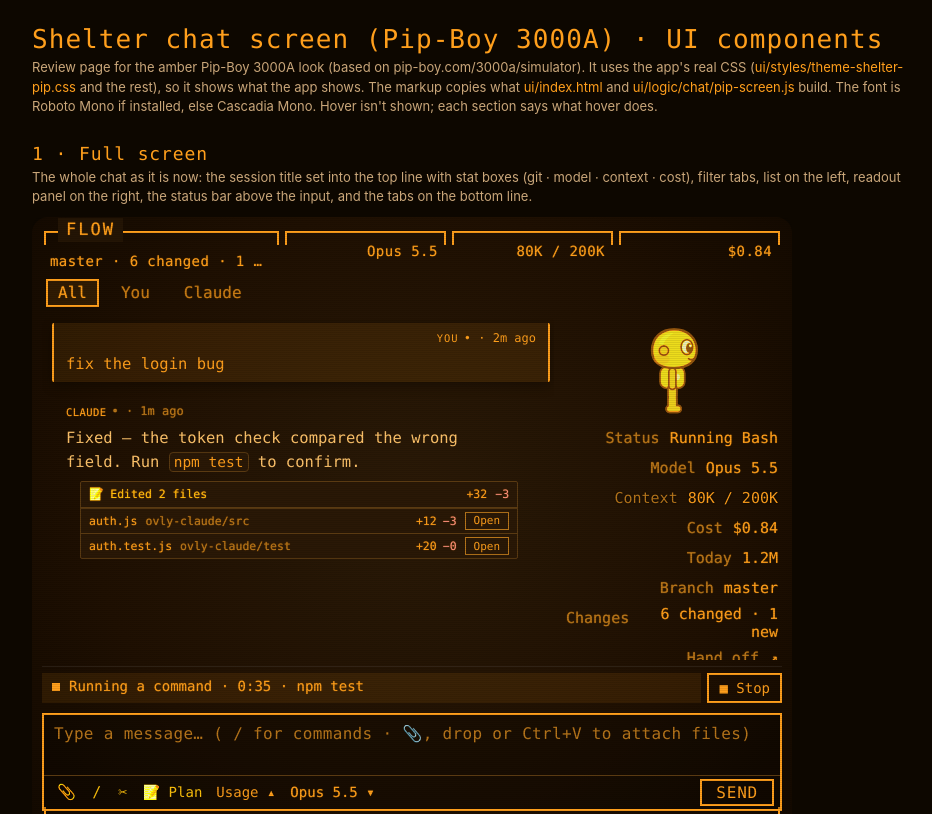
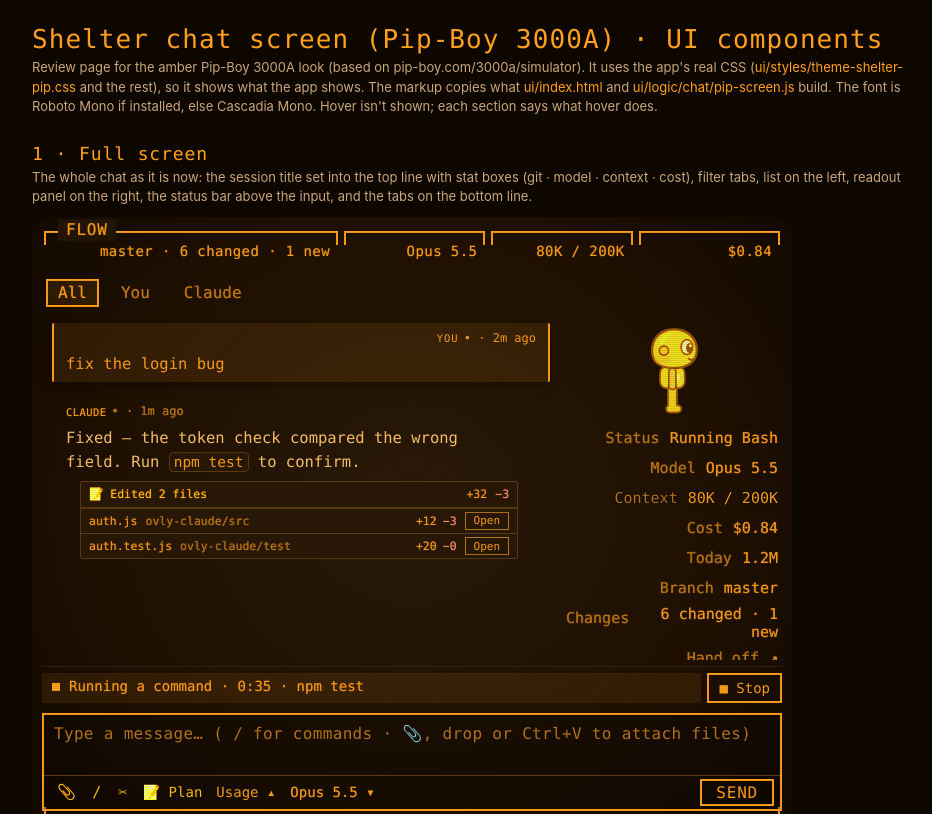
Before and after one commit to nuttaponkhamkul123/Claude-Windows-Classic-Shell-overlay, an Electron app: page docs/design/pip-components.html in a window 1280 px wide. Shown: the top 814 px of the page, without its empty margins (0-932 px from the left). Drawn offline with Linux system fonts and the light colour scheme.

Commit message:
Shelter: session name as the screen title (click to rename), git text aligned, folder-only line under it

```diff
--- a/ui/styles/theme-shelter-pip.css
+++ b/ui/styles/theme-shelter-pip.css
@@ -805,3 +805,17 @@ body.style-shelter.pip-crt #detailView.pip-crt-on { animation: pip-crt-power 420
   body.style-shelter.pip-crt #detailView > .pip-scan::after,
   body.style-shelter.pip-crt #detailView.pip-crt-on { animation: none; }
 }
+
+/* Round 14: the title in the top line is the session name (click it to rename); the strip under it shows
+   the chat title and the folder; the git text sits on the same level as model / context / cost. */
+body.style-shelter #detailView .pip-head-title { cursor: text; }
+body.style-shelter #detailView .pip-head-title:hover { color: #fff; }
+body.style-shelter #detailView .pip-hgit { margin-top: 4px; }
+body.style-shelter #detailView .convo-contact > .convo-name-row:not(:has(input)) { display: none; }
+body.style-shelter #detailView .convo-contact > #convoPersonal { display: block !important; font: 400 13px var(--pip-font) !important; color: var(--pip-dim); text-shadow: none; max-width: 45%; white-space: nowrap; overflow: hidden; text-overflow: ellipsis; }
+body.style-shelter #detailView .pip-hbox-first { flex: 2.2 1 0; }  /* room for a longer session name */
+body.style-shelter #detailView .pip-head-title { letter-spacing: 0.05em; font-size: 16px; max-width: calc(100% - 20px); }
+
+
+/* the line under the top line: just the folder (the chat title there was your latest message, shown twice) */
+body.style-shelter #detailView .convo-contact > #convoPersonal { display: none !important; }
```
Also changed, not shown: ui/logic/chat/pip-screen.js (+8 -2 lines).
